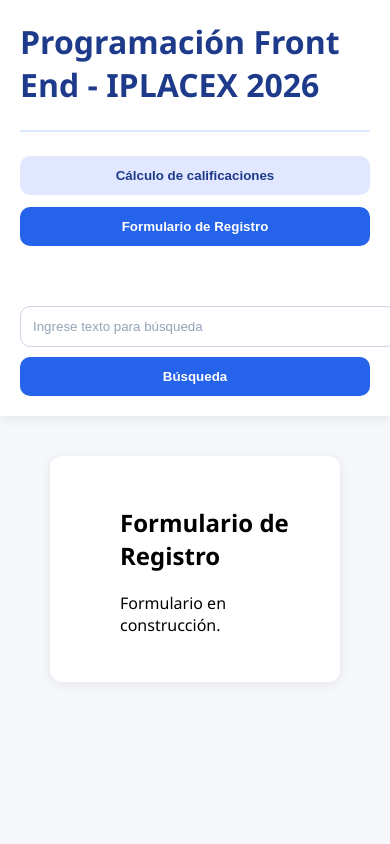
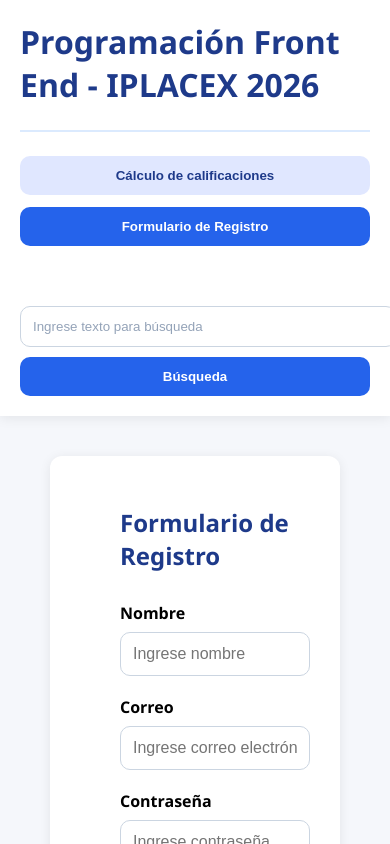
Before and after one commit to marc7soto-web/Control-notas-examen-final, a Vue app: page / in a window 390 px wide. Both pictures are taken after a click on the button "Formulario de Registro". Shown: the top 844 px of the page. Built offline with nearby package versions, Linux system fonts and the light colour scheme.

Commit message:
Implementacion formulario de registro de usuarios

```diff
--- a/src/App.vue
+++ b/src/App.vue
@@ -130,11 +130,57 @@
       </section>
       <section v-if="activeTab === 'registro'">
 
-        <h2>Formulario de Registro</h2>
+        <h2 class="section-title">
+          Formulario de Registro
+        </h2>
 
-        <p>
-          Formulario en construcción.
-        </p>
+        <form class="register-form">
+
+          <div class="form-group">
+
+            <label for="nombre">
+              Nombre
+            </label>
+
+            <input id="nombre" type="text" v-model="nombre" placeholder="Ingrese nombre">
+
+          </div>
+
+          <div class="form-group">
+
+            <label for="correo">
+              Correo
+            </label>
+
+            <input id="correo" type="email" v-model="correo" placeholder="Ingrese correo electrónico">
+
+          </div>
+
+          <div class="form-group">
+
+            <label for="password">
+              Contraseña
+            </label>
+
+            <input id="password" type="password" v-model="password" placeholder="Ingrese contraseña">
+
+          </div>
+
+          <div class="form-group">
+
+            <label for="repetirPassword">
+              Repetir Contraseña
+            </label>
+
+            <input id="repetirPassword" type="password" v-model="repetirPassword" placeholder="Repita la contraseña">
+
+          </div>
+
+          <button type="button" class="register-button">
+            Enviar
+          </button>
+
+        </form>
 
       </section>
 
@@ -176,6 +222,12 @@
     resultado.value = 'REPROBADO'
   }
 
+  // Datos del formulario de registro.
+  const nombre = ref('')
+  const correo = ref('')
+  const password = ref('')
+  const repetirPassword = ref('')
+
 }
 
 </script>
--- a/src/style.css
+++ b/src/style.css
@@ -229,4 +229,25 @@
     font-weight: 700;
   }
 
+  /* Formulario de registro */
+  .register-form {
+    max-width: 500px;
+  }
+
+  /* Botón enviar */
+  .register-button {
+    border: none;
+    border-radius: 10px;
+    padding: 14px 25px;
+    background-color: #16a34a;
+    color: white;
+    font-weight: 600;
+    cursor: pointer;
+    transition: 0.3s;
+  }
+
+  .register-button:hover {
+    background-color: #15803d;
+  }
+
 }
```
